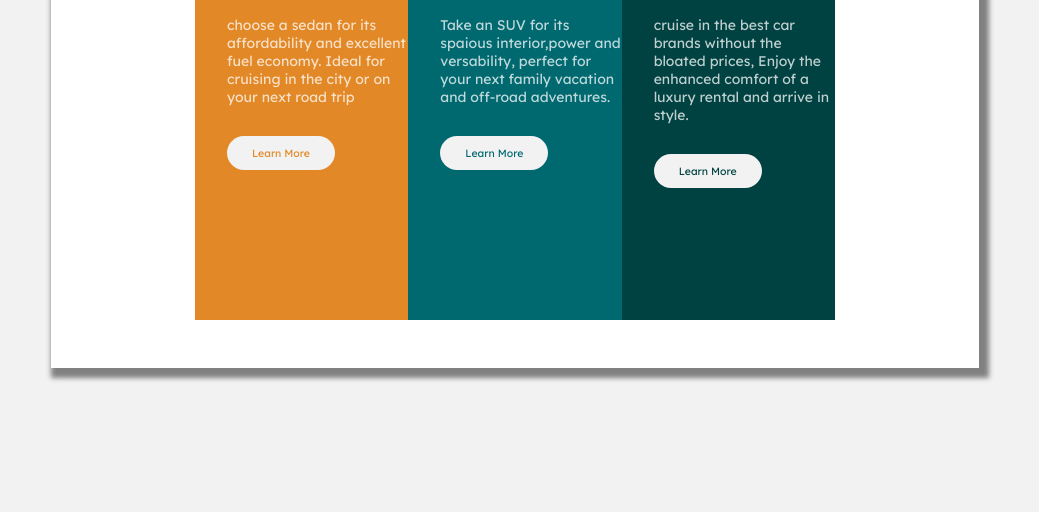
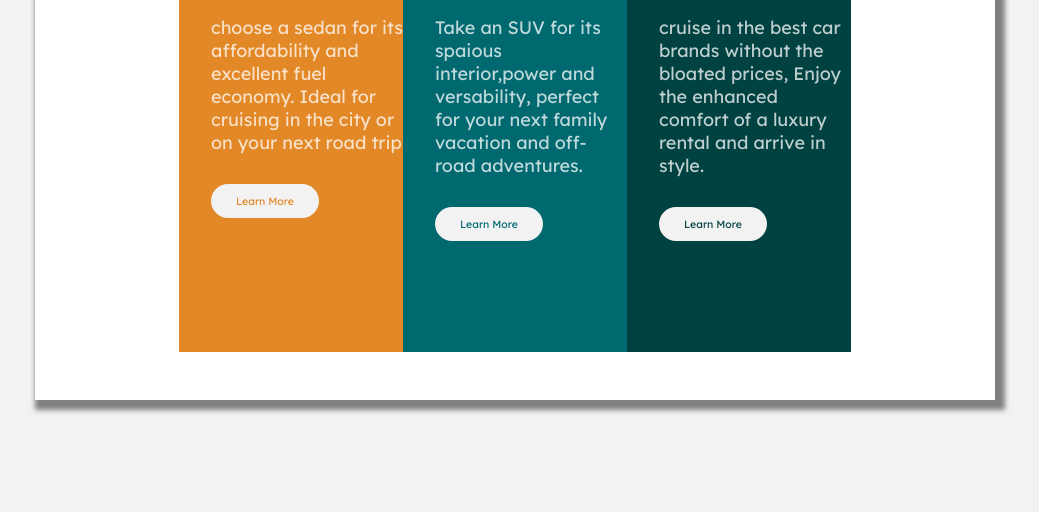
Before and after one commit to jeannettuwama/carscard, a plain HTML site: page index.html in a window 1280 px wide. Shown: the part 288-800 px from the top of the page, without its empty margins (125-1164 px from the left). Drawn offline with Linux system fonts and the light colour scheme.

Commit message:
responsiveness changed

```diff
--- a/style.css
+++ b/style.css
@@ -1,8 +1,11 @@
 @import url('https://fonts.googleapis.com/css2?family=Lexend+Deca&display=swap');
 @import url('https://fonts.googleapis.com/css2?family=Big+Shoulders+Display:wght@100;300&family=Lexend+Deca&display=swap');
+
+
 *{
     padding: 0;
     margin: 0;
+    box-sizing: border-box;
 }
 
 h1{
@@ -26,14 +29,14 @@ img{
     flex-direction: row;
     margin: auto;
     margin-top: 5rem;
-    width: 50%;
+    width: 100%;
     background-color: white;
     padding: 3rem 9rem 3rem 9rem;
 
     box-shadow: 5px 5px 5px 5px grey;
 }
 .column{
-   width: 70%;
+   width: 100%;
 height: 60vh;
 }
 p{
@@ -67,6 +70,11 @@ p{
  margin-left: 2rem;
   margin-top: 30px;
 }
+.cta:hover{
+    background-color: transparent;
+    color: white;
+    border: 1px solid white;
+}
 .a1{
     color: hsl(31, 77%, 52%);
 }
@@ -81,7 +89,7 @@ h1{
     margin: 2rem 0 2rem 2rem;
 }
 
-@media screen and (max-width: 375px) {
+@media only screen and (max-width: 425px){
     .container{
         display: flex;
         flex-direction: column;
@@ -93,7 +101,7 @@ h1{
 
     }
     .column{
-        height: 40vh;
+        height: 55vh;
     }
     p{
         color: hsla(0, 0%, 100%, 0.75);
@@ -126,15 +134,35 @@ h1{
 
     }
 }
-@media screen and (max-width: 360px){
-    .column{
-        height: 57vh;
-    }
 
-}
-@media screen and (max-width: 768px) {
+@media only screen and (min-width: 426px) {
     .container{
         display: flex;
         flex-direction: column;
+        margin: 0;
+        width: 100%;
+
+    }
+   .column{
+       height: 35vh;
+   }
+   p{
+       font-size: 18px;
+   }
+}
+@media only screen and (min-width: 961px){
+    .container{
+        display: flex;
+        flex-direction: row;
+        margin: auto;
+        margin-top: 5rem;
+        width: 75%;
+        background-color: white;
+        padding: 3rem 9rem 3rem 9rem;
+
+        box-shadow: 5px 5px 5px 5px grey;
+    }
+    .column{
+        height: 64vh;
     }
 }
```
